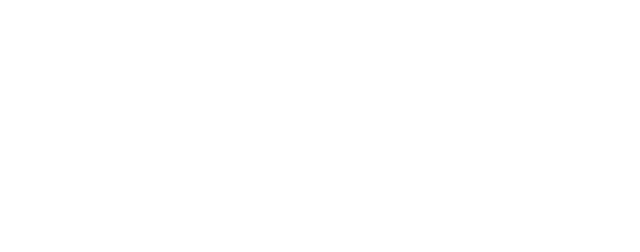
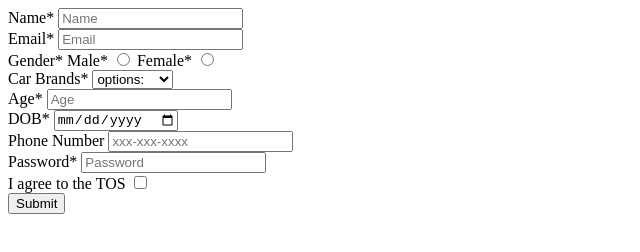
Before and after one commit to acciojob/signup-form-car-Pratibha-98100, a website: page main.html in a window 1280 px wide. Shown: the whole page, without its empty margins (0-640 px from the left). Drawn offline with Linux system fonts and the light colour scheme.

Commit message:
created a submission

```diff
--- a/main.html
+++ b/main.html
@@ -7,7 +7,59 @@
 </head>
 
 <body>
-	<!-- the entire body must be written by student -->
+
+	<form class="" action="mailto:pratibha.work2001@gmail.com" method="post">
+
+		<label for="name">Name*</label>
+		<input type="text" id="name" placeholder="Name" value="" required>
+		<br>
+
+		<label for="email">Email*</label>
+		<input type="email" id="email" placeholder="Email" value="" required>
+		<br>
+
+		<label for="gender">Gender*</label>
+		<label for="gender_m">Male*</label>
+		<input type="radio" id="gender_m" name="gender" value="" required>
+		<label for="gender_f">Female*</label>
+		<input type="radio" id="gender_f" name="gender" value="" required>
+		<br>
+
+		<label for="cars">Car Brands*</label>
+			<select id="cars">
+				<option value="" disabled selected>options:</option>
+				<option value="">BMW</option>
+				<option value="">Audi</option>
+				<option value="">Mercedez</option>
+			</select>
+		<br>
+
+		<label for="age">Age*</label>
+		<input type="number" id="age" placeholder="Age" value="" required>
+		<br>
+
+		<label for="dob">DOB*</label>
+		<input type="date" id="dob"  value="" required>
+		<br>
+
+		<label for="tel">Phone Number</label>
+		<input type="tel" id="tel" placeholder="xxx-xxx-xxxx" value="" >
+		<br>
+
+		<label for="password">Password*</label>
+		<input type="password" id="password" placeholder="Password" value="" required>
+		<br>
+
+
+		 <label for="tos">I agree to the TOS</label>
+         <input type="checkbox" id="tos">
+		<br>
+
+		<button type="submit"> Submit </button>
+		<br>
+
+	</form>
+
     <script type="text/javascript" src="./script.js">
 </script>
 
```
